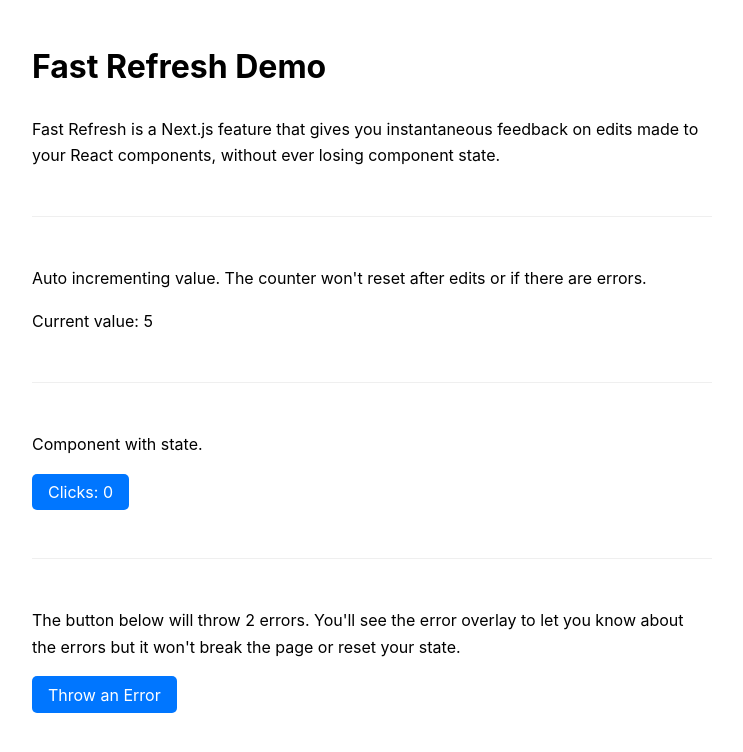
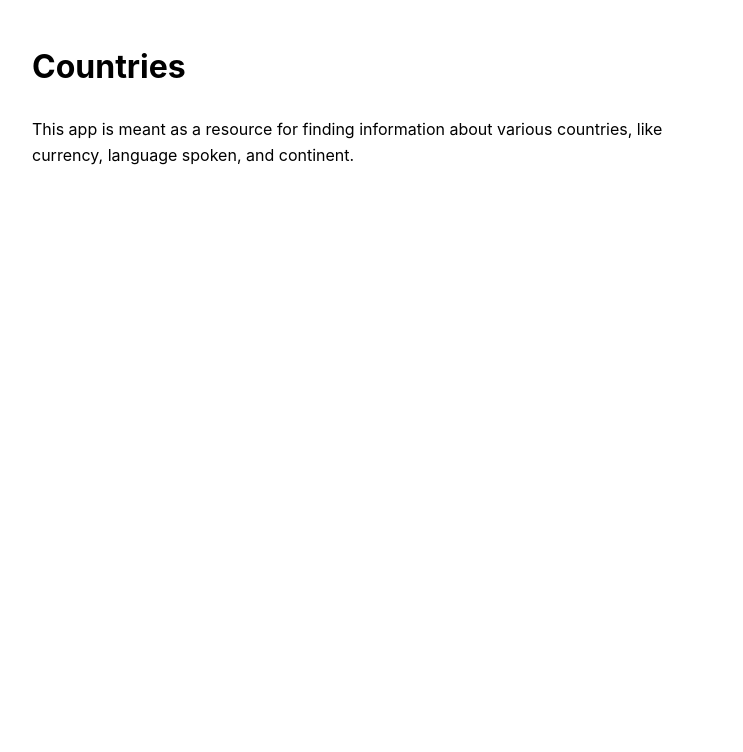
Before and after one commit to JakeDawkins/countries, a Next.js app: page / in a window 1280 px wide. Shown: the top 752 px of the page, without its empty margins (268-1011 px from the left). Built offline with nearby package versions, Linux system fonts and the light colour scheme.

Commit message:
strip out old boilerplate

```diff
--- a/components/Button.js
+++ /dev/null
@@ -1,5 +0,0 @@
-import styles from './Button.module.css'
-
-export default function Button(props) {
-  return <button type="button" className={styles.btn} {...props} />
-}
--- a/components/Button.module.css
+++ /dev/null
@@ -1,32 +0,0 @@
-button.btn {
-  margin: 0;
-  border: 1px solid #d1d1d1;
-  border-radius: 5px;
-  padding: 0.5em;
-  vertical-align: middle;
-  white-space: normal;
-  background: none;
-  line-height: 1;
-  font-size: 1rem;
-  font-family: inherit;
-  transition: all 0.2s ease;
-}
-
-button.btn {
-  padding: 0.65em 1em;
-  background: #0076ff;
-  color: #fff;
-  border: none;
-  cursor: pointer;
-  transition: all 0.2s ease;
-}
-button.btn:focus {
-  outline: 0;
-  border-color: #0076ff;
-}
-button.btn:hover {
-  background: rgba(0, 118, 255, 0.8);
-}
-button.btn:focus {
-  box-shadow: 0 0 0 2px rgba(0, 118, 255, 0.5);
-}
--- a/components/ClickCount.js
+++ /dev/null
@@ -1,11 +0,0 @@
-import { useCallback, useState } from 'react'
-import Button from './Button'
-
-export default function ClickCount() {
-  const [count, setCount] = useState(0)
-  const increment = useCallback(() => {
-    setCount((v) => v + 1)
-  }, [setCount])
-
-  return <Button onClick={increment}>Clicks: {count}</Button>
-}
--- a/pages/index.js
+++ b/pages/index.js
@@ -1,71 +1,17 @@
-import { useCallback, useEffect, useState } from 'react'
-import Button from '../components/Button'
-import ClickCount from '../components/ClickCount'
-import styles from '../styles/home.module.css'
+import { useCallback, useEffect, useState } from 'react';
 
-function throwError() {
-  console.log(
-    // The function body() is not defined
-    document.body()
-  )
+import styles from '../styles/home.module.css';
+
+function Home() {
+  return (
+    <main className={styles.main}>
+      <h1>Countries</h1>
+      <p>
+        This app is meant as a resource for finding information about various
+        countries, like currency, language spoken, and continent.
+      </p>
+    </main>
+  );
 }
 
-function Home() {
-  const [count, setCount] = useState(0)
-  const increment = useCallback(() => {
-    setCount((v) => v + 1)
-  }, [setCount])
-
-  useEffect(() => {
-    const r = setInterval(() => {
-      increment()
-    }, 1000)
-
-    return () => {
-      clearInterval(r)
-    }
-  }, [increment])
-
-  return (
-    <main className={styles.main}>
-      <h1>Fast Refresh Demo</h1>
-      <p>
-        Fast Refresh is a Next.js feature that gives you instantaneous feedback
-        on edits made to your React components, without ever losing component
-        state.
-      </p>
-      <hr className={styles.hr} />
-      <div>
-        <p>
-          Auto incrementing value. The counter won't reset after edits or if
-          there are errors.
-        </p>
-        <p>Current value: {count}</p>
-      </div>
-      <hr className={styles.hr} />
-      <div>
-        <p>Component with state.</p>
-        <ClickCount />
-      </div>
-      <hr className={styles.hr} />
-      <div>
-        <p>
-          The button below will throw 2 errors. You'll see the error overlay to
-          let you know about the errors but it won't break the page or reset
-          your state.
-        </p>
-        <Button
-          onClick={(e) => {
-            setTimeout(() => document.parentNode(), 0)
-            throwError()
-          }}
-        >
-          Throw an Error
-        </Button>
-      </div>
-      <hr className={styles.hr} />
-    </main>
-  )
-}
-
-export default Home
+export default Home;
```
Also changed, not shown: package.json (+7 -2 lines), tsconfig.json (added, +29 -0 lines), .devcontainer/devcontainer.json, 2 other files (tests, documents, lock files or other folders).
